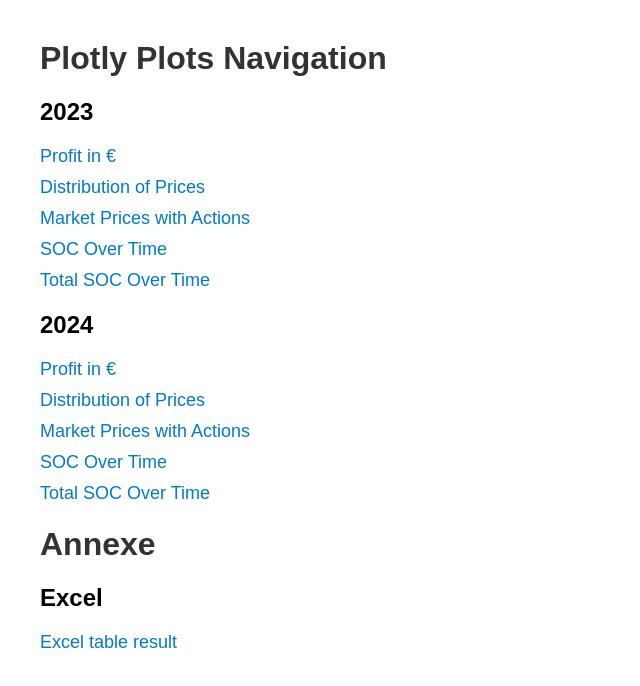
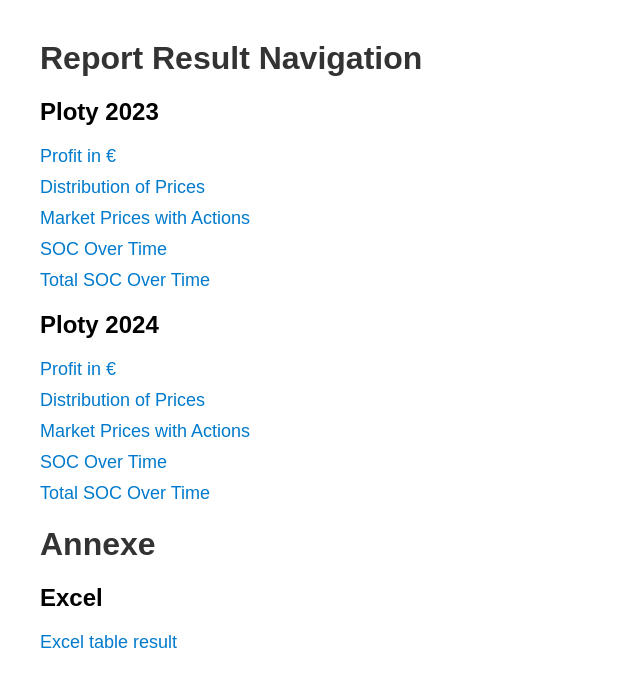
Before and after one commit to jonathanja134/Reinforcement-learning-energy-chart-, a plain HTML site: page index.html in a window 1280 px wide. Shown: the whole page, without its empty margins (0-640 px from the left). Drawn offline with Linux system fonts and the light colour scheme.

Commit message:
Update index.html

```diff
--- a/index.html
+++ b/index.html
@@ -13,8 +13,8 @@
   </style>
 </head>
 <body>
-  <h1>Plotly Plots Navigation</h1>
-  <h2>2023</h2>
+  <h1>Report Result Navigation</h1>
+  <h2>Ploty 2023</h2>
   <ul>
     <li><a href="2023 - 86k_13979_20->80/RL_Cumulative_Profit_with_Ref_2023.html">Profit in €</a></li>
     <li><a href="2023 - 86k_13979_20->80/distribution_of_prices.html">Distribution of Prices</a></li>
@@ -22,7 +22,7 @@
     <li><a href="2023 - 86k_13979_20->80/soc_over_time.html">SOC Over Time</a></li>
     <li><a href="2023 - 86k_13979_20->80/total_soc_over_time.html">Total SOC Over Time</a></li>
   </ul>
-  <h2>2024</h2>
+  <h2>Ploty 2024</h2>
   <ul>
     <li><a href="2024 - 57k_880972_20->80/RL_Cumulative_Profit_with_Ref_2024.html">Profit in €</a></li>
     <li><a href="2024 - 57k_880972_20->80/distribution_of_prices.html">Distribution of Prices</a></li>
```
